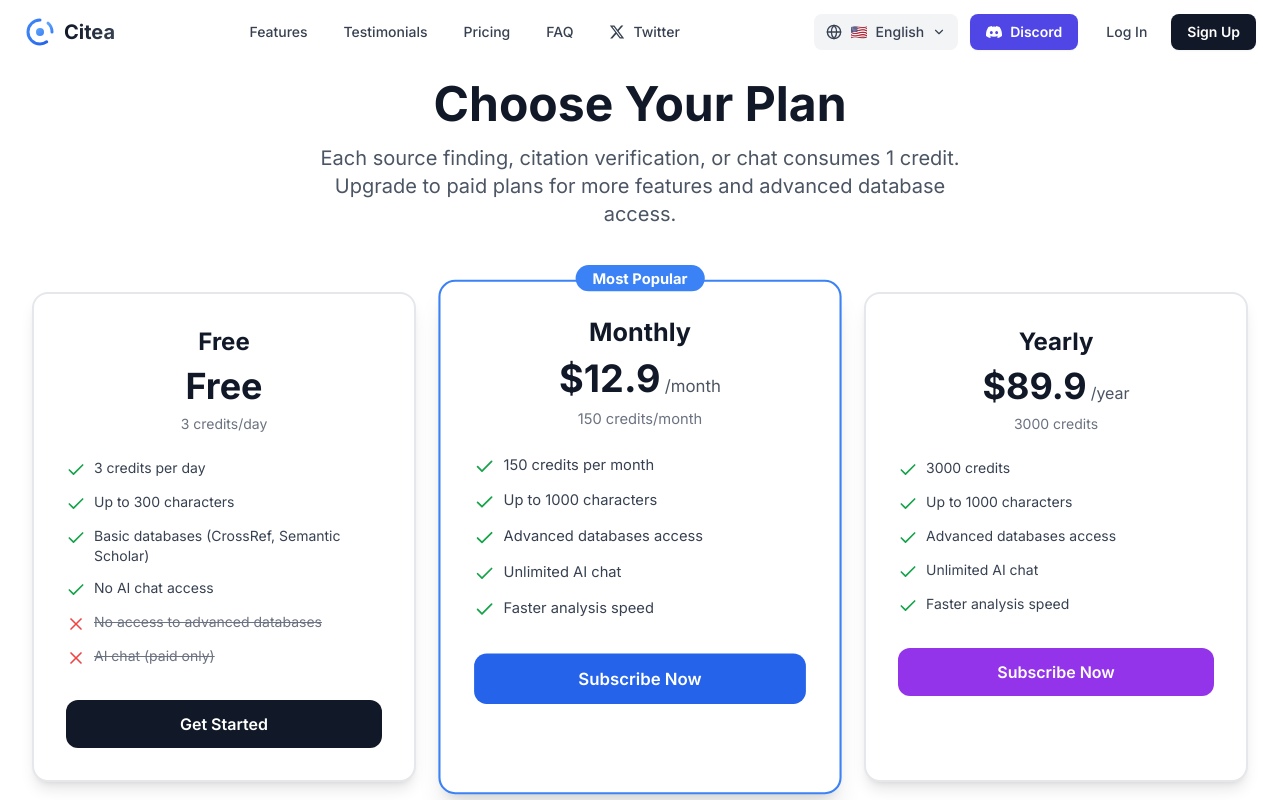
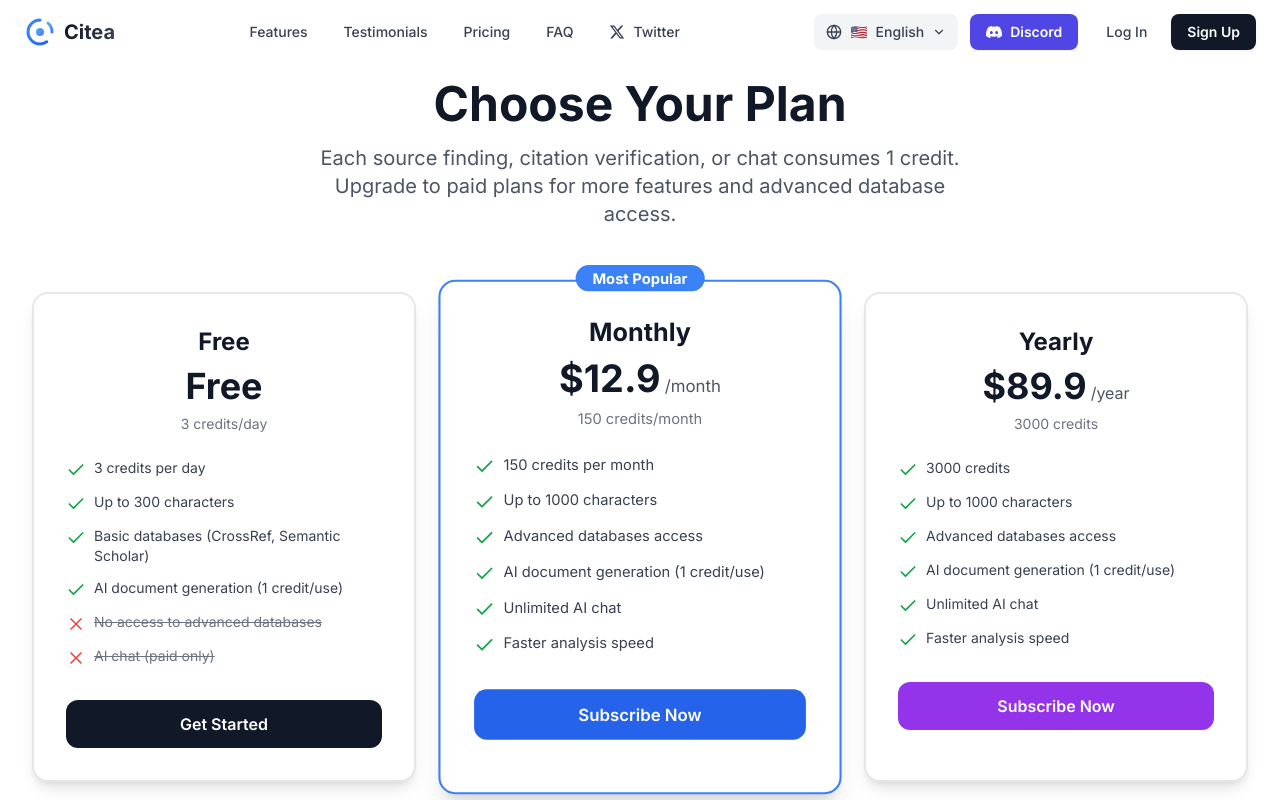
Before and after one commit to Mercury-nju/Citea, a Next.js app: page /pricing in a window 1280 px wide. Shown: the top 800 px of the page. Built offline with nearby package versions, Linux system fonts and the light colour scheme.

Commit message:
fix: remove duplicate AI chat unavailable text from free plan features

```diff
--- a/app/pricing/page.tsx
+++ b/app/pricing/page.tsx
@@ -21,7 +21,7 @@ export default function PricingPage() {
         t.pricing.creditsPerDay,
         t.pricing.upTo300Chars,
         t.pricing.basicDatabases,
-        t.pricing.noChatAccess,
+        t.pricing.aiDocGeneration,
       ],
       limitations: [
         t.pricing.noAdvancedDatabases,
@@ -42,6 +42,7 @@ export default function PricingPage() {
         t.pricing.creditsPerMonth,
         t.pricing.upTo1000Chars,
         t.pricing.advancedDatabases,
+        t.pricing.aiDocGeneration,
         t.pricing.chatAvailable,
         t.pricing.fasterSpeed,
       ],
@@ -61,6 +62,7 @@ export default function PricingPage() {
         t.pricing.yearlyCredits,
         t.pricing.upTo1000Chars,
         t.pricing.advancedDatabases,
+        t.pricing.aiDocGeneration,
         t.pricing.chatAvailable,
         t.pricing.fasterSpeed,
       ],
```
